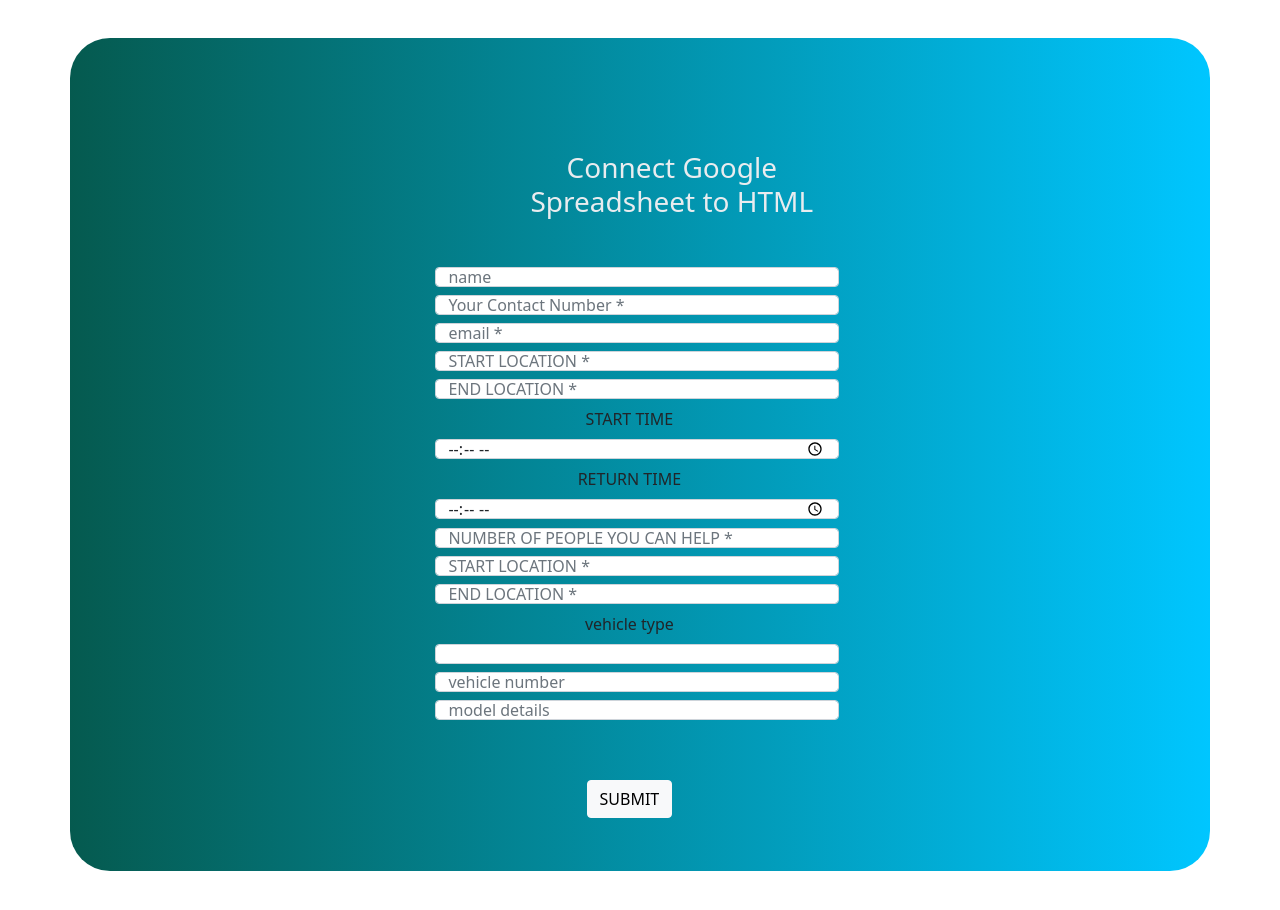
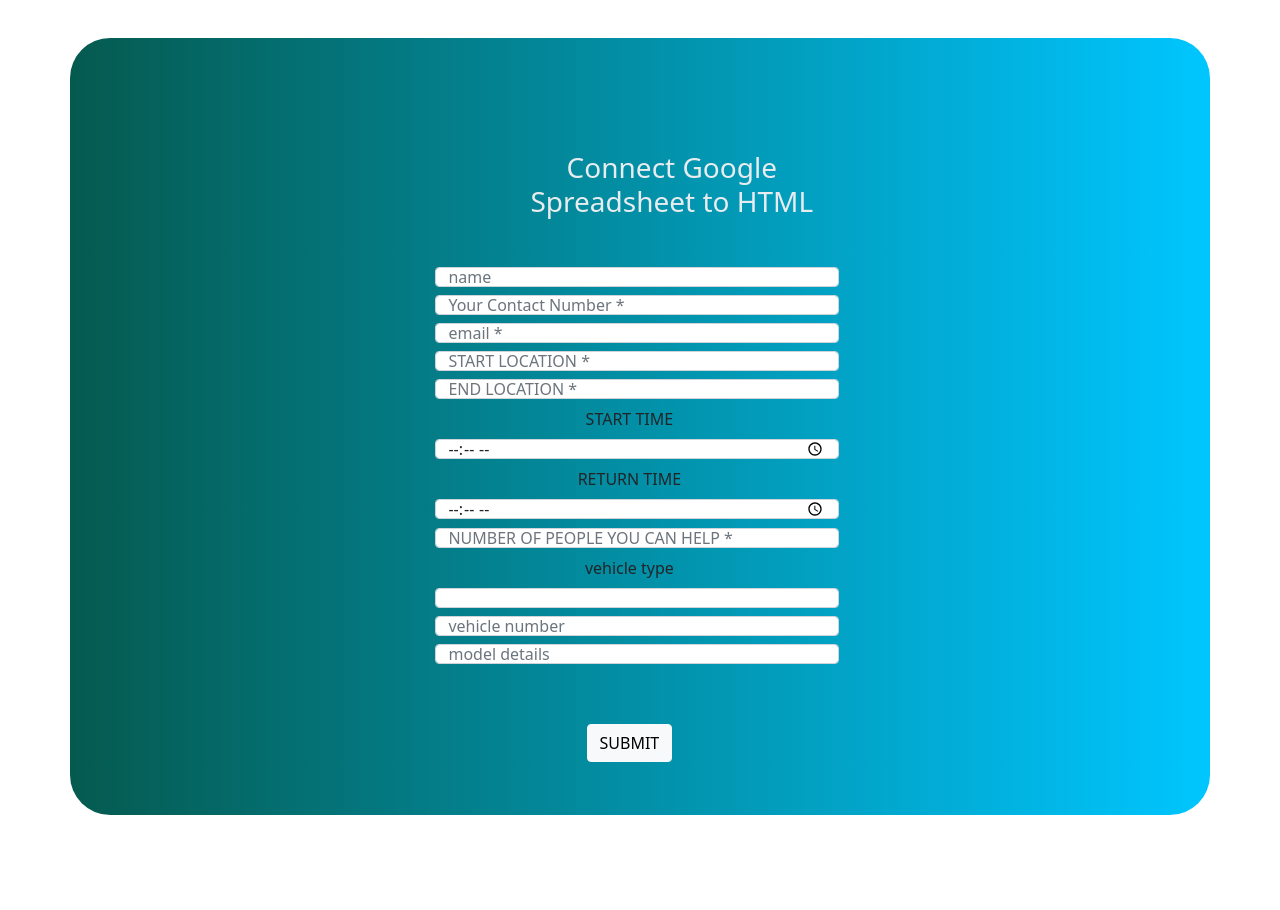
Before and after one commit to nirmit15/carpoolTry, a plain HTML site: page form/form.html in a window 1280 px wide. After the commit the page ends 872 px from the top, so only its background shows below. Drawn offline with nearby package versions, Linux system fonts and the light colour scheme.

Commit message:
Update form.html

```diff
--- a/form/form.html
+++ b/form/form.html
@@ -121,13 +121,7 @@
                                     <div class="form-group"> <input type="text" name="NOP" class="form-control"
                                             placeholder="NUMBER OF PEOPLE YOU CAN HELP *" value="" required="" />
                                     </div>
-                                    <div class="form-group"> <input type="text" name="START LOCATION"
-                                            class="form-control" placeholder="START LOCATION *" value="" required="" />
-                                    </div>
 
-                                    <div class="form-group"> <input type="text" name="end LOCATION"
-                                            class="form-control" placeholder="END LOCATION *" value="" required="" />
-                                    </div>
 
                                     <label for="vehicle">vehicle type</label>
                                     <select id="cars" name="cars" class="form-control">
```
